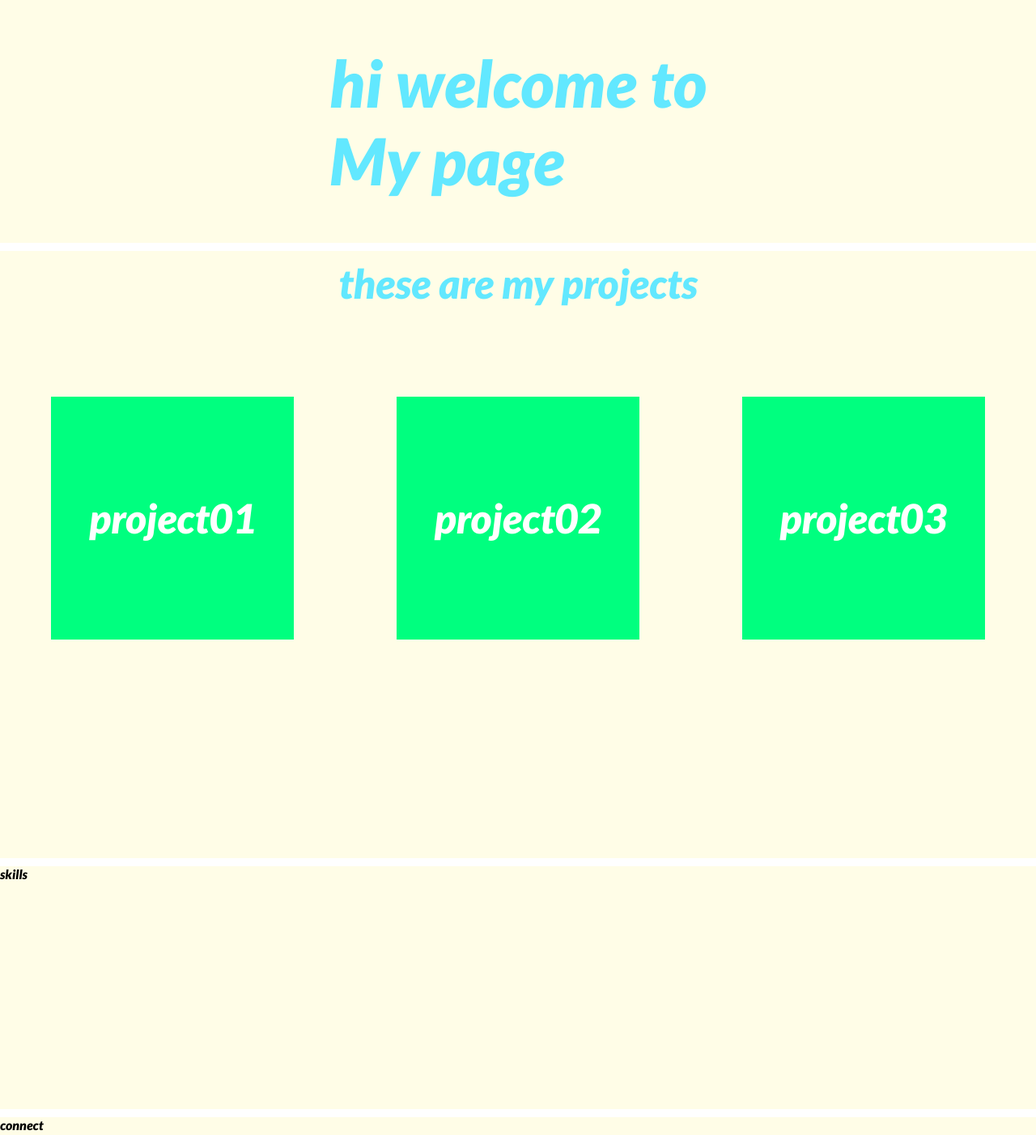
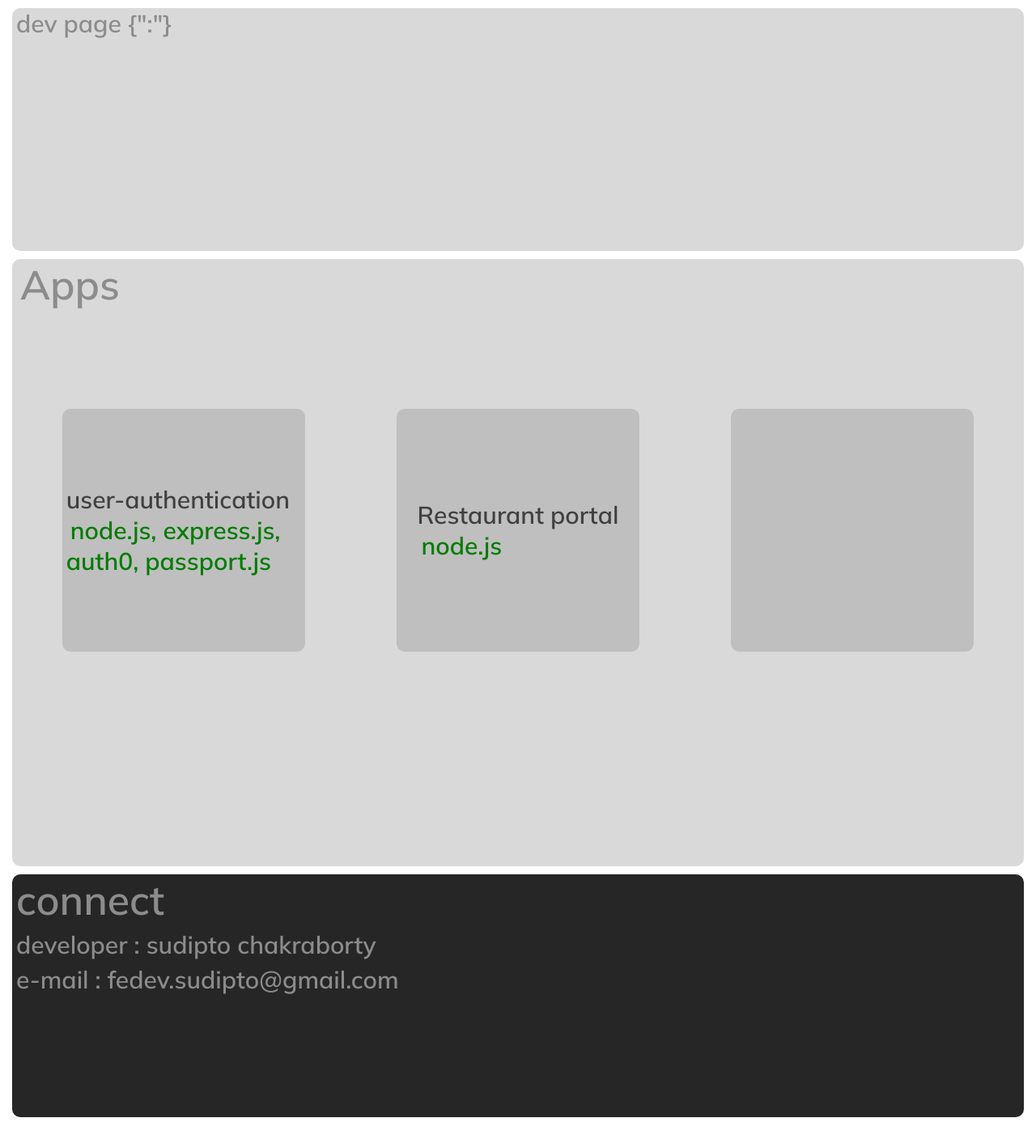
Before and after one commit to web-dot/port-page, a website: page public/index.html in a window 1280 px wide. Shown: the whole page at 81% size. Drawn offline with Linux system fonts and the light colour scheme.

Commit message:
commit-01

```diff
--- a/index.js
+++ b/index.js
@@ -13,7 +13,7 @@ const helmet = require ('helmet');
  */
 
 const app = express();
-const port = process.env.PORT || "3000";
+const port = process.env.PORT || "4000";
 
 
 
@@ -32,6 +32,6 @@ app.use(helmet);
  * server activation
  */
 
- app.listen(3000, function(){
+ app.listen(4000, function(){
    console.log(`listening at http://localhost:${port}`)
  });
--- a/public/index.html
+++ b/public/index.html
@@ -8,28 +8,30 @@
   </head>
   <body>
     <div class="heading">
-      <p>hi welcome to <br> My page</p>
+      <p>dev page {":"}</p>
     </div>
 
     <div class="projects">
       <div class="projectheader">
-        <p>these are my projects</p>
+        <p>Apps</p>
       </div>
 
       <div class="projectsbox">
-        <div class="projectnum">project01</div>
-        <div class="projectnum">project02</div>
-        <div class="projectnum">project03</div>
+        <div class="projectnum"><a href="https://cryptic-mesa-47452.herokuapp.com/">user-authentication <br> <span id="nodetext">node.js, express.js, auth0, passport.js</span></a></div>
+        <div class="projectnum"><a href="https://mighty-peak-50021.herokuapp.com/">Restaurant portal <br> <span id="nodetext">node.js</span></a></div>
+        <div class="projectnum"></div>
       </div>
 
     </div>
 
-    <div class="skills">
+    <!-- <div class="skills">
       <p>skills</p>
-    </div>
+    </div> -->
 
-    <div class="connect">
-      <p>connect</p>
+    <div class="connectbox">
+      <p id="connect">connect</p>
+      <p id="developer">developer : sudipto chakraborty</p>
+      <p id="developer">e-mail : fedev.sudipto@gmail.com</p>
     </div>
   </body>
 </html>
--- a/public/style.css
+++ b/public/style.css
@@ -1,50 +1,58 @@
-@import url('https://fonts.googleapis.com/css2?family=Lato:ital,wght@1,900&display=swap');
-
+@import url('https://fonts.googleapis.com/css2?family=Mulish:wght@600&display=swap');
 *{
   padding: 0;
-  margin: 0;
-  font-family: 'Lato', sans-serif;
+  margin: 5px;
+  font-family: 'Mulish', sans-serif;
+  border-radius: 10px;
 }
 .heading{
   height: 300px;
-  background: rgb(255, 253, 231);
+  background: #D9D9D9;
   /* border:1px solid green; */
-  display: flex;
+  /* display: flex;
   justify-content: center;
-  align-items: center;
+  align-items: center; */
 }
 .heading p{
-  font-size: 80px;
-  color: rgb(98, 232, 255);
+  font-size: 30px;
+  color: #8C8C8C;
 }
 .projects{
   height: 750px;
-  background: rgb(255, 253, 231);
+  background: #D9D9D9;
   /* border:1px solid green; */
   margin-top: 10px;
 }
 .projects p{
   font-size: 50px;
-  color:rgb(98, 232, 255) ;
+  color:#8C8C8C ;
 }
 .skills{
   height: 300px;
-  background: rgb(255, 253, 231);
+  background: #D9D9D9;
   /* border:1px solid green; */
   margin-top: 10px;
 }
-.connect{
+.skills p{
+  font-size: 50px;
+  color:#8C8C8C ;
+}
+.connectbox{
   height: 300px;
-  background: rgb(255, 253, 231);
+  background: #262626;
   /* border:1px solid green; */
   margin-top: 10px;
+}
+.connectbox p{
+  font-size: 50px;
+  color:#8C8C8C ;
 }
 .projectheader{
   height: 80px;
   /* border: 1px solid green; */
-  display: flex;
+  /* display: flex;
   justify-content: center;
-  align-items: center;
+  align-items: center; */
 }
 .projectsbox{
   height: 500px;
@@ -55,15 +63,28 @@
   justify-content: space-around;
   align-items: center;
 }
+.projectsbox a{
+  font-size: 30px;
+  text-decoration: none;
+  color: #404040;
+}
 .projectnum{
   width: 300px;
   height: 300px;
   /* border: 1px solid green; */
-  background: springgreen;
-  color: #ffffff;
+  background: #BFBFBF;
+  color: #BFBFBF;
   display: flex;
   justify-content: center;
   align-items: center;
   font-size: 50px;
   margin: 5px;
+  border-radius: 10px;
 }
+#nodetext{
+  color: rgb(0, 124, 0);
+}
+#developer{
+  font-size: 30px;
+  color: #8C8C8C;
+}
```
